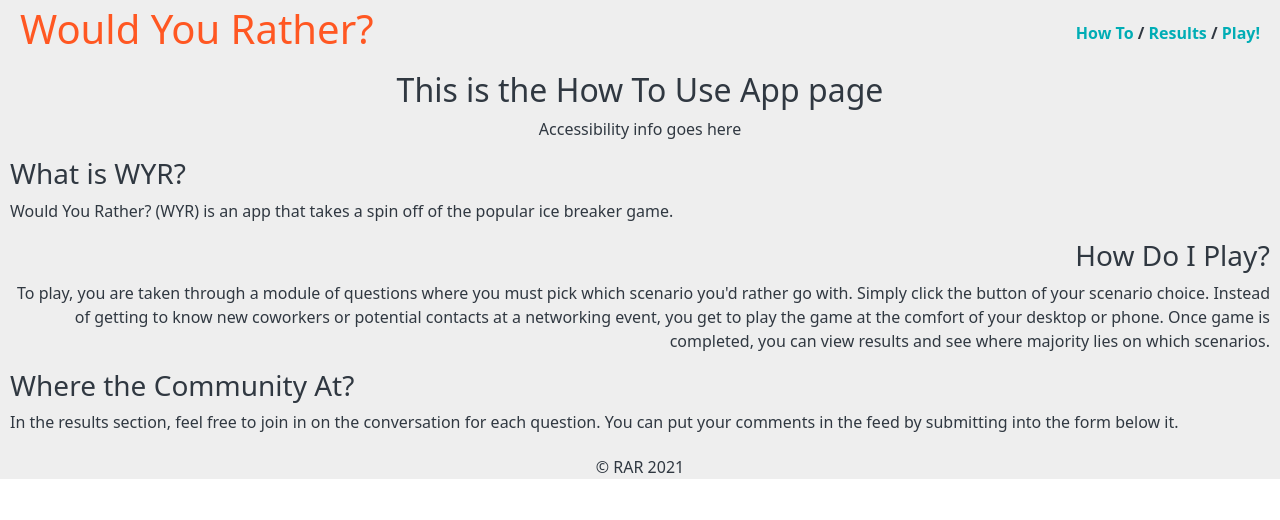
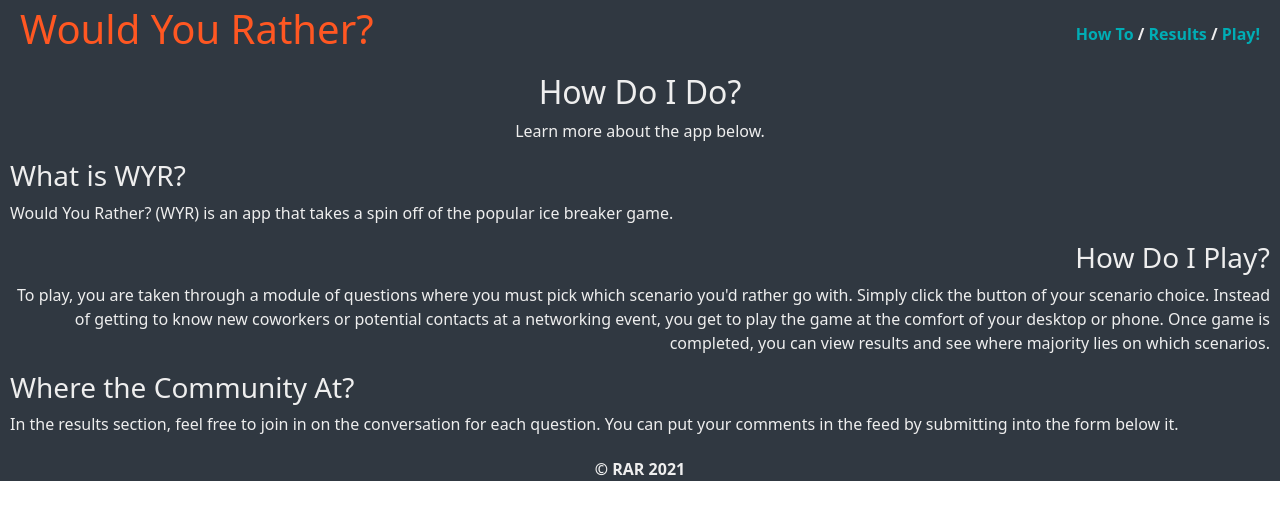
Before and after one commit to rararamberg/would-you-rather, a React (Create React App) app in the folder client/: page /how in a window 1280 px wide. Shown: the top 520 px of the page. Built offline with nearby package versions, Linux system fonts and the light colour scheme; no server answers.

Commit message:
added styling removed old component

```diff
--- a/client/src/App.css
+++ b/client/src/App.css
@@ -1,7 +1,7 @@
 .App {
   text-align: center;
-  color: #303841;
-  background-color: #EEE;
+  color: #EEEEEE;
+  background-color: #303841;
 }
 
 .App-logo {
@@ -38,12 +38,18 @@
     transform: rotate(360deg);
   }
 }
-
+/* COMMENT FORM */
 form {
   display: flex;
   flex-direction: column;
 }
 
+
+form button {
+  transition: all 0.2s ease-in-out;
+}
+
+/* RESULTS */
 .results-container {
   display: flex;
   flex-wrap: wrap;
@@ -58,6 +64,7 @@ form {
   margin: 10px;
 }
 
+/* NAV */
 nav {
   display: flex;
   flex-wrap: wrap;
@@ -66,9 +73,19 @@ nav {
   padding: 5px 20px;
 }
 
+nav a {
+  text-decoration: none;
+  transition: all 0.2s ease-in-out;
+  border-bottom: 2px solid transparent;
+}
+nav a:hover {
+  border-bottom: 2px solid currentColor;
+}
+
 nav .short-text {
   display: none;
 }
+
 
 
 .menu-items {
@@ -77,8 +94,13 @@ nav .short-text {
   justify-content: space-between;
   align-items: center;
   align-content: space-between;
+}
+
+.menu-items a {
   color: #00adb5;
+  font-weight: bold;
 }
+
 
 .how-to {
   margin: 0 auto;
@@ -97,6 +119,28 @@ nav .short-text {
 .how-do {
   text-align: right;
   margin: 5px auto;
+}
+
+
+/* HOME */
+.gif-collage {
+  display: flex;
+  flex-wrap: wrap;
+  justify-content: center;
+  align-items: flex-start;
+  align-content: space-around;
+}
+
+/* PLAY */
+.question-container {
+  padding: 20px;
+}
+
+.buttons-container{
+  display: flex;
+  justify-content: center;
+  align-items: center;
+  align-content: space-between;
 }
 
 
--- a/client/src/components/CommentForm.jsx
+++ b/client/src/components/CommentForm.jsx
@@ -1,4 +1,5 @@
 import { useState } from 'react';
+import Button from "react-bootstrap/Button";
 import { commentsBaseURL, config } from '../services';
 import axios from 'axios';
 
@@ -39,7 +40,7 @@ function CommentForm(props) {
         value={comment}
         onChange={(e) => setComment(e.target.value)}
       />
-      <button>Add</button>
+      <Button style={{backgroundColor: "#303841", fontWeight: 'bold'}}>Add</Button>
     </form>
   )
 }
--- a/client/src/components/Footer.jsx
+++ b/client/src/components/Footer.jsx
@@ -4,7 +4,7 @@ function Footer() {
   return (
     <footer>
       {/* include linked logos for github and linkedin */}
-      <p>© RAR 2021</p>
+      <p style={{fontWeight: 'bold'}}>© RAR 2021</p>
     </footer>
   )
 }
--- a/client/src/components/Home.jsx
+++ b/client/src/components/Home.jsx
@@ -1,5 +1,4 @@
-import Card from "react-bootstrap/Card";
-import Accordion from "react-bootstrap/Accordion";
+
 
 function Home() {
   return (
@@ -11,7 +10,6 @@ function Home() {
         <iframe src="https://giphy.com/embed/snEeOh54kCFxe" width="480" height="271" frameBorder="0" class="giphy-embed" allowFullScreen></iframe>
         <iframe src="https://giphy.com/embed/YVgzWgYgrmEdW" width="480" height="240" frameBorder="0" class="giphy-embed" allowFullScreen></iframe>
         <iframe src="https://giphy.com/embed/12PIT4DOj6Tgek" width="480" height="361" frameBorder="0" class="giphy-embed" allowFullScreen></iframe>
-        <iframe src="https://giphy.com/embed/bEVKYB487Lqxy" width="480" height="264" frameBorder="0" class="giphy-embed" allowFullScreen></iframe>
         <iframe src="https://giphy.com/embed/bEVKYB487Lqxy" width="480" height="264" frameBorder="0" class="giphy-embed" allowFullScreen></iframe>
         <iframe src="https://giphy.com/embed/jpbnkneOMU9UeXXCfd" width="480" height="462" frameBorder="0" class="giphy-embed" allowFullScreen></iframe>
         <iframe src="https://giphy.com/embed/kBZBlLVlfECvOQAVno" width="480" height="361" frameBorder="0" class="giphy-embed" allowFullScreen></iframe>
--- a/client/src/components/HowTo.jsx
+++ b/client/src/components/HowTo.jsx
@@ -1,8 +1,8 @@
 function HowTo() {
   return (
     <main className="how-to">
-      <h2>This is the How To Use App page</h2>
-      <p>Accessibility info goes here</p>
+      <h2>How Do I Do?</h2>
+      <p>Learn more about the app below.</p>
       <section className="what-is">
         <h3>What is WYR?</h3>
         <p>
--- a/client/src/components/Nav.jsx
+++ b/client/src/components/Nav.jsx
@@ -4,21 +4,18 @@ import { Link } from 'react-router-dom';
 
 function Nav() {
   return (
-    // link navigation to Home, Howto, Results, and Play
-    // align Home on left
-    // align How,Results, Play right
     <nav>
-      <Link style={{ color: "#ff5722", textDecoration: "none"}} to="/">
+      <Link style={{ color: "#ff5722"}} to="/">
         <h1 className="full-text">Would You Rather?</h1>
         <h1 className="short-text">WYR?</h1>
         {/* Reference: https://stackoverflow.com/questions/39894291/how-to-change-text-not-font-size-according-to-screen-size-in-css/39894493 */}
       </Link>
       <div className="menut items">
-        <Link  style={{ color: "#00adb5", textDecoration: "none", fontWeight: "bold"}} to="/how">How To</Link>
-        <span style={{ color: "#303841", fontWeight: "bold"}}> / </span>
-        <Link  style={{ color: "#00adb5", textDecoration: "none", fontWeight: "bold"}} to="/results">Results</Link>
-        <span style={{ color: "#303841", fontWeight: "bold"}}> / </span>
-        <Link style={{ color: "#00adb5", textDecoration: "none", fontWeight: "bold"}}  to="/play">Play!</Link>
+        <Link  style={{ color: "#00adb5", fontWeight: "bold"}} to="/how">How To</Link>
+        <span style={{fontWeight: "bold"}}> / </span>
+        <Link  style={{ color: "#00adb5", fontWeight: "bold"}} to="/results">Results</Link>
+        <span style={{fontWeight: "bold"}}> / </span>
+        <Link style={{ color: "#00adb5", fontWeight: "bold"}}  to="/play">Play!</Link>
       </div>
     </nav>
   )
--- a/client/src/components/Play.jsx
+++ b/client/src/components/Play.jsx
@@ -1,4 +1,5 @@
 import Button from "react-bootstrap/Button";
+import Card from "react-bootstrap/Card";
 import { useState } from "react";
 import { useHistory } from "react-router-dom";
 import axios from "axios";
@@ -32,11 +33,11 @@ function Play(props) {
 
   return (
     <main className="play">
-      <h2>This is the Play Page</h2>
+      <h2>Now it's Your Turn..</h2>
       <p>
-        Here players will get taken through each question and input their
-        decision of WYR
+        Go with your heart!  Your gut?  Your logic?  Either way, you choose!
       </p>
+      <div className="question-container">
       {/* first set all questions here */}
       {/* map questions with a prop of  and display each question with */}
       {props.questions.map((question) => {
@@ -45,7 +46,12 @@ function Play(props) {
         }
         if (question === props.questions[currQ]) {
           return (
-            <div key={question.id} className="question-prompt">
+            <Card
+              key={question.id}
+              className="question-prompt"
+              style={{color: "#303841"}}
+            >
+                <Card.Body>
                   <h3 className="wyr">Would you rather...</h3>
                   <p className="option-a">{question.fields.optionA}</p>
                   <p className="or">OR</p>
@@ -54,6 +60,7 @@ function Play(props) {
                   {/* <p>TEST Opt A Count: ({question.fields.voteA})</p>
                   <p>TEST Opt B Count: ({question.fields.voteB})</p> */}
                 {/* buttons A and B go here */}
+                <div className="buttons-container">
                   <Button
                     size="lg"
                     style={{ backgroundColor: "#00adb5", fontWeight: "bold" }}
@@ -63,15 +70,18 @@ function Play(props) {
                   </Button>
                   <Button
                     size="lg"
-                style={{ backgroundColor: "#ff5722", fontWeight: "bold" }}
+                    style={{ backgroundColor: "#ff5722", fontWeight: "bold", margin: "15px" }}
                     onClick={() => vote(false)}
                   >
                     {lastWord(question.fields.optionB)}
                   </Button>
                 </div>
+                </Card.Body>
+              </Card>
           );
         }
       })}
+      </div>
     </main>
   );
 }
--- a/client/src/components/Results.jsx
+++ b/client/src/components/Results.jsx
@@ -21,7 +21,11 @@ function Results(props) {
         {props.questions.map((question) => {
           return (
             <Accordion>
-              <Card key={question.id} className="question-result">
+              <Card
+                key={question.id}
+                className="question-result"
+                style={{color: "#303841"}}
+              >
                 <Card.Header>
                   <Card.Title>
                     WYR...
```
Also changed, not shown: client/src/components/NUQuestions.jsx (deleted, +0 -19 lines), client/src/index.css (line endings or trailing spaces). Lines whose indentation alone changed are shown as unchanged.
